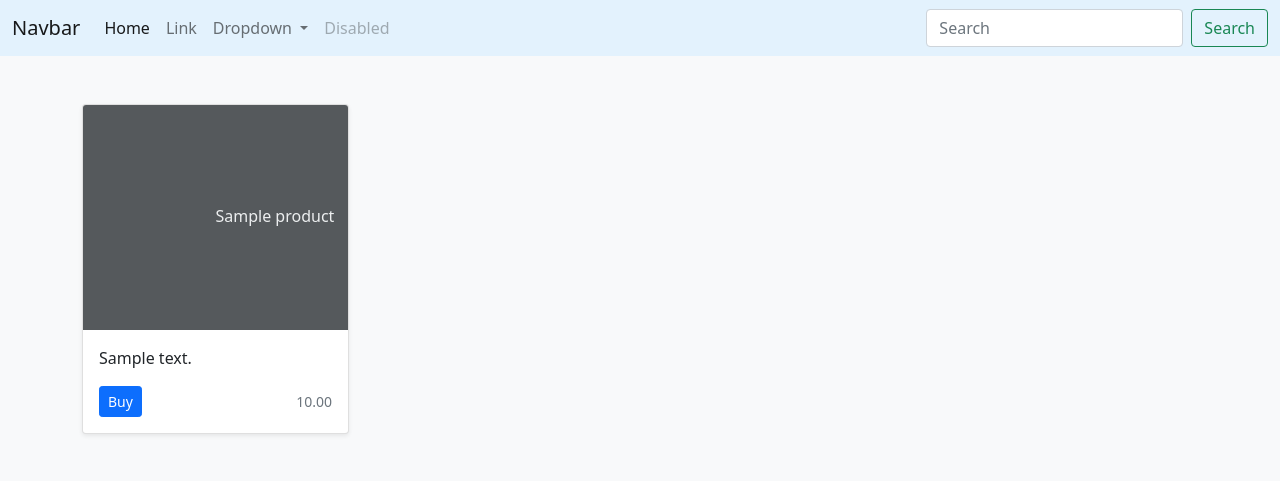
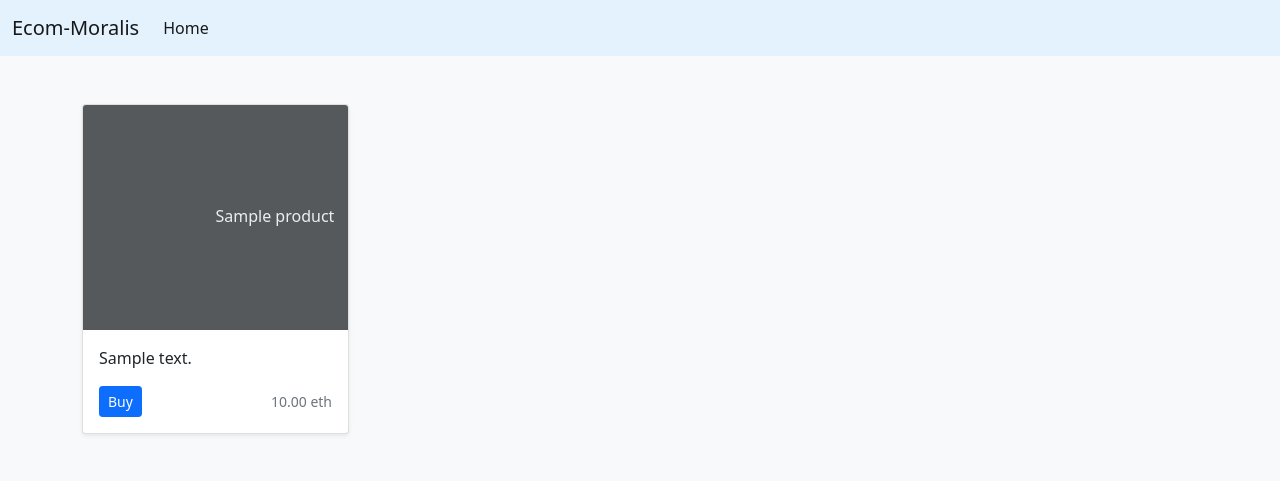
Before and after one commit to omolojakazeem/moralis_ecom, a Django app: page / in a window 1280 px wide. Shown: the top 481 px of the page. Run offline with Django 3.2, Linux system fonts and the light colour scheme; tables that the repository leaves empty hold one stand-in row (values such as "Sample post").

Commit message:
Added product

```diff
--- a/templates/layouts/base.html
+++ b/templates/layouts/base.html
@@ -10,7 +10,7 @@
 <body>
     <nav class="navbar navbar-expand-lg navbar-light" style="background-color: #e3f2fd;">
       <div class="container-fluid">
-        <a class="navbar-brand" href="#">Navbar</a>
+        <a class="navbar-brand" href="#">Ecom-Moralis</a>
         <button class="navbar-toggler" type="button" data-bs-toggle="collapse" data-bs-target="#navbarSupportedContent" aria-controls="navbarSupportedContent" aria-expanded="false" aria-label="Toggle navigation">
           <span class="navbar-toggler-icon"></span>
         </button>
@@ -19,6 +19,7 @@
             <li class="nav-item">
               <a class="nav-link active" aria-current="page" href="#">Home</a>
             </li>
+              <!--
             <li class="nav-item">
               <a class="nav-link" href="#">Link</a>
             </li>
@@ -41,6 +42,7 @@
             <input class="form-control me-2" type="search" placeholder="Search" aria-label="Search">
             <button class="btn btn-outline-success" type="submit">Search</button>
           </form>
+          -->
         </div>
       </div>
     </nav>
--- a/templates/product/index.html
+++ b/templates/product/index.html
@@ -13,7 +13,7 @@
               <div class="btn-group">
                 <button type="button" class="btn btn-sm btn-primary">Buy</button>
               </div>
-              <small class="text-muted">{{product.price}}</small>
+              <small class="text-muted">{{product.price}} eth</small>
             </div>
           </div>
         </div>
```
